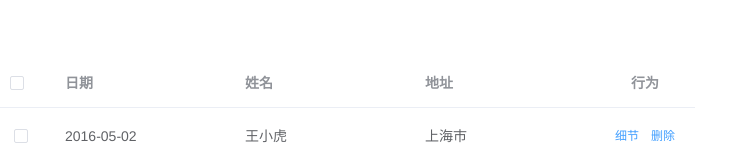
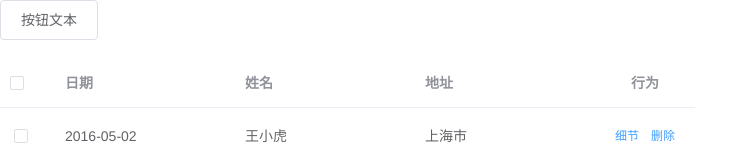
Before and after one commit to Notexistboy/vueComSelf, a Vue app: page /index in a window 1280 px wide. Shown: the top 160 px of the page, without its empty margins (0-737 px from the left). Built offline with nearby package versions, Linux system fonts and the light colour scheme.

Commit message:
tableover

```diff
--- a/src/components/Ele/table.vue
+++ b/src/components/Ele/table.vue
@@ -5,7 +5,7 @@
 -->
 <template>
   <div  ref="tableContainer" :style="{width: width, height: height}">
-    <div style="margin-bottom: 1vh; position:absolute; left:0; right:0" v-if="selbut">
+    <div style="margin-bottom: 1vh; position:absolute; left:0; top:0" v-if=selbut>
       <el-button @click="toggleSelection()">{{buttonTxt}}</el-button>
     </div>
     <el-table
@@ -18,7 +18,7 @@
       :height='height'
     ><!--tableData填充表格数据-->
       <el-table-column
-
+        v-if=selbut
         type="selection"
         width="55" /><!--选择标签-->
       <el-table-column
@@ -68,8 +68,8 @@
       pages: Object,//总数，分页器用
       defaultSort: Object,//默认排序方式
       getTable: Object,//请求参数
-      buttonTxt: String,
-      selbut: Boolean,
+      buttonTxt: String,//按钮文本
+      selbut: Boolean,//是否需要左侧选择栏和上方按钮
     },
     data () {
       return {
--- a/src/pages/index.vue
+++ b/src/pages/index.vue
@@ -53,7 +53,7 @@
           orderBy:''
         },//请求参数
         buttonTxt:"按钮文本",
-        selbut: false,//是否需要左侧选择栏和上方按钮
+        selbut: true,//是否需要左侧选择栏和上方按钮
         //Vant
         /* buttonTxt: "ok",
         maxCount: 1,//限制文件最大个数，数值型
```
